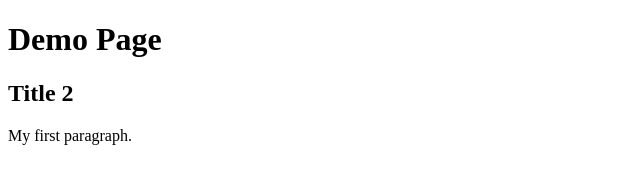
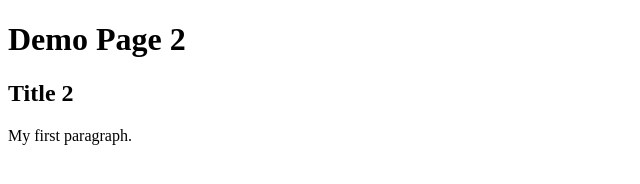
Before and after one commit to dotuanvu/test-repo, a plain HTML site: page index.html in a window 1280 px wide. Shown: the full height of the page, 0-640 px from the left. Drawn offline with Linux system fonts and the light colour scheme.

Commit message:
Update index.html

```diff
--- a/index.html
+++ b/index.html
@@ -2,7 +2,7 @@
 <html>
 <body>
 
-<h1>Demo Page</h1>
+<h1>Demo Page 2</h1>
 <h2>Title 2</h2>
 <p>My first paragraph.</p>
 
```
